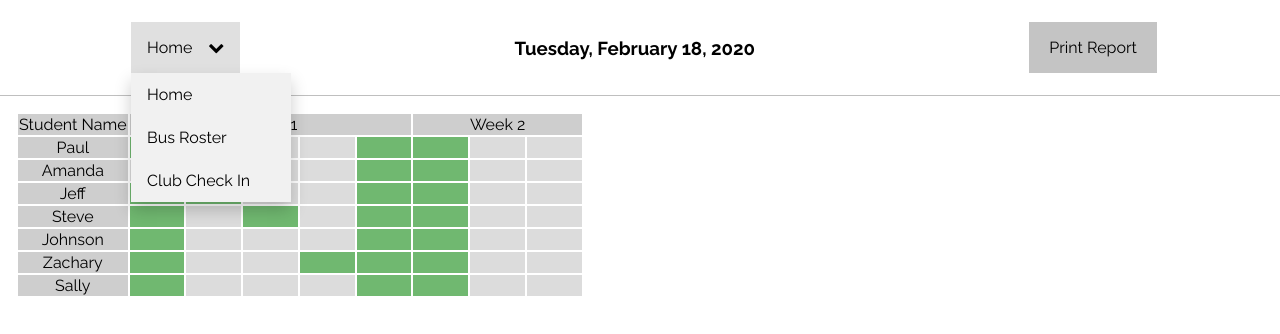
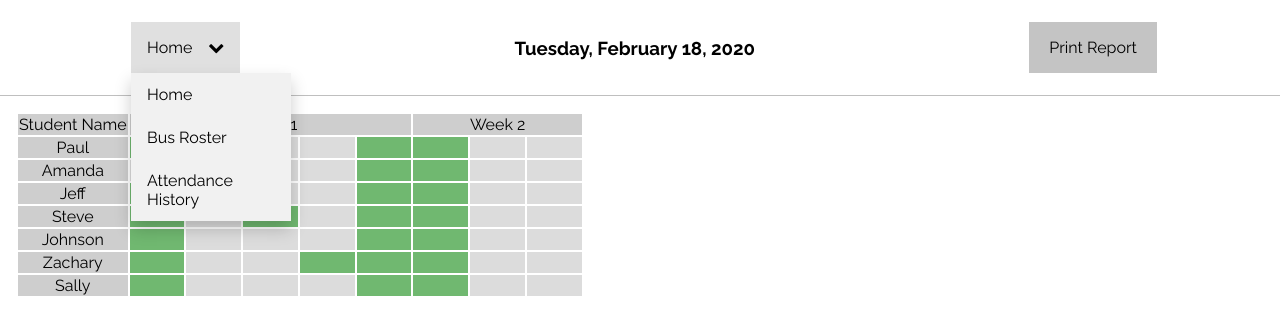
Before and after one commit to GTBitsOfGood/bgc-safety, a Next.js app: page /history in a window 1280 px wide. Both pictures are taken after a click on the button "Home". Shown: the top 334 px of the page. Built offline with nearby package versions, Linux system fonts and the light colour scheme.

Commit message:
Fix URLs

```diff
--- a/client/components/Header/Header.jsx
+++ b/client/components/Header/Header.jsx
@@ -77,8 +77,8 @@ class Header extends React.Component {
           <Link href="/roster">
             <a>Bus Roster</a>
           </Link>
-          <Link href="/checkin">
-            <a>Club Check In</a>
+          <Link href="/history">
+            <a>Attendance History</a>
           </Link>
         </Dropdown>
         <h3 style={{ padding: "10px 20px", textAlign: "center" }}>
--- a/pages/csv_upload.jsx
+++ b/pages/csv_upload.jsx
@@ -60,7 +60,6 @@ class CSVUpload extends React.Component {
               {uploadedFile && (
                 <div className="uploaded-container">
                   <div className="file-upload">
-<<<<<<< HEAD
                     <i className="fa fa-check" />
                     Received File! Click "Upload" to submit
                   </div>
@@ -71,10 +70,6 @@ class CSVUpload extends React.Component {
                   <div className="file-upload">
                     <i className="fa fa-check" />
                     File Uploaded!
-=======
-                    <i className="fa fa-check big-icon" />
-                    Uploaded File!
->>>>>>> 606346fc73cacf7b48fc94e17837302374b1b115
                   </div>
                 </div>
               )}
```
